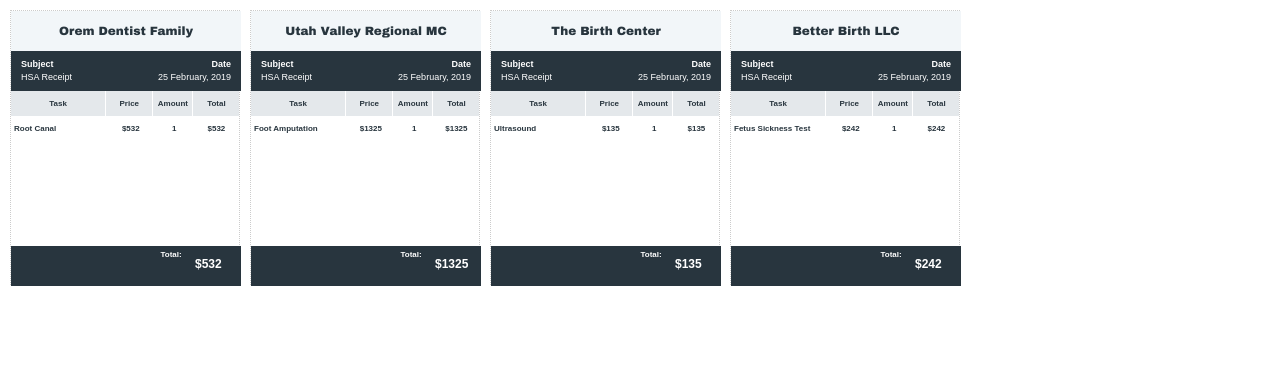
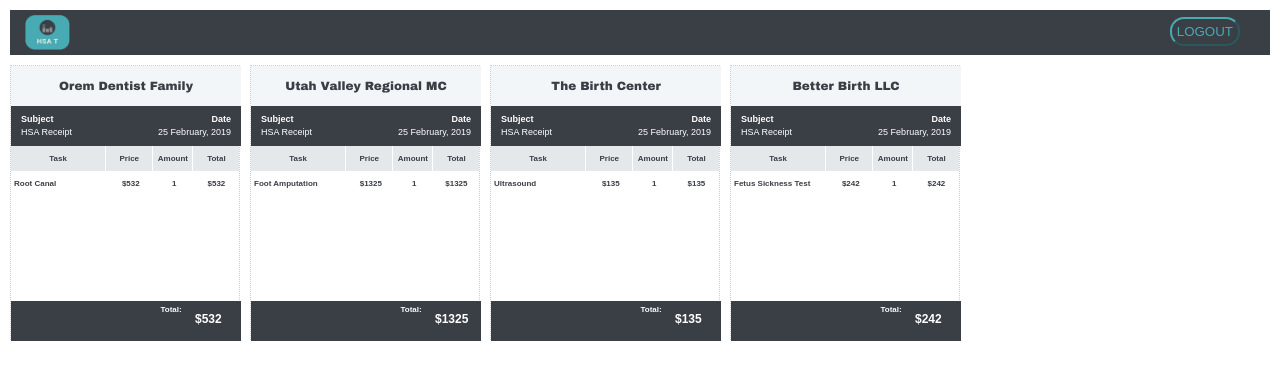
Before and after one commit to marcelo2231/cs356desktop, a React (Create React App) app: page / in a window 1280 px wide. Shown: the top 380 px of the page. Built offline with nearby package versions, Linux system fonts and the light colour scheme.

Commit message:
added some stuff to header

```diff
--- a/src/App.js
+++ b/src/App.js
@@ -50,6 +50,7 @@
     render() {
     return (
         <div className="App">
+            <Header/>
             <div style={this.getRowStyle()}>
                 <Receipt receipts={this.state.receipts} />
             </div>
--- a/src/components/Header.js
+++ b/src/components/Header.js
@@ -1,10 +1,58 @@
 import React, { Component } from 'react';
+import logo from '../images/logo.png';
 
 class Header extends Component {
+    getOuterContainerStyle = () => {
+        return {
+            backgroundColor: '#ffffff',
+            height: 55,
+            paddingLeft: 10,
+            paddingTop: 10,
+            paddingRight: 10
+        }
+    }
+    getHeaderStyle = () => {
+        return {
+            content: '',
+            display: 'table',
+            backgroundColor: '#3A3E45',
+            clear: 'both',
+            width: '100%',
+            height: 45
+        }
+    }
+
+    getImageStyle = () => {
+        return {
+            paddingTop: 5,
+            paddingLeft: 15,
+            height: 40,
+            width: 60,
+            float: 'left'
+        }
+    }
+
+    getLogoutButtonStyle = () => {
+        return {
+            backgroundColor: "Transparent",
+            borderColor: "#48AAB3",
+            color: "#48AAB3",
+            padding: 5,
+            borderRadius: 14,
+            float: 'right',
+            marginTop: 7,
+            marginRight: 30
+        }
+    }
 
     render() {
         return (
-            <div></div>
+            <div style={this.getOuterContainerStyle()}>
+                <div style={this.getHeaderStyle()}>
+                    <img src={logo} alt="Logo" style={this.getImageStyle()} />
+                    <button style= {this.getLogoutButtonStyle()}type="button">LOGOUT</button>
+                </div>
+            </div>
         );
     }
 }
--- a/src/components/ReceiptItem.js
+++ b/src/components/ReceiptItem.js
@@ -27,7 +27,7 @@
 
     getSubjectLeftStyle = () => {
         return {
-            background: '#28353E',
+            background: '#3A3E45',
             height: 40,
             width: '50%',
             textAlign: 'left',
@@ -38,7 +38,7 @@
     }
     getSubjectRightStyle = () => {
         return {
-            background: '#28353E',
+            background: '#3A3E45',
             height: 40,
             width: '50%',
             textAlign: 'right',
@@ -150,7 +150,7 @@
         return (
             <div style={this.getDivStyle()}>
                 <div style={this.getTitleStyle()}>
-                    <p style={{ color: '#28353E', display: 'table-cell', verticalAlign: 'middle', fontFamily: '"Arial Black", Gadget, sans-serif', fontSize: 12}}>{this.props.receipt.title}</p>
+                    <p style={{ color: '#3A3E45', display: 'table-cell', verticalAlign: 'middle', fontFamily: '"Arial Black", Gadget, sans-serif', fontSize: 12}}>{this.props.receipt.title}</p>
                 </div>
                 <div style={this.getRowStyle()}>
                     <div style={this.getSubjectLeftStyle()}>
@@ -164,40 +164,40 @@
                 </div>
                 <div style={this.getRowStyle()}>
                     <div style={this.getTaskStyle()}>
-                        <p style={{ color: '#28353E', fontSize: 8, verticalAlign: 'middle', fontFamily: 'Arial, Helvetica, sans-serif', fontWeight: 'bold' }}>Task</p>
+                        <p style={{ color: '#3A3E45', fontSize: 8, verticalAlign: 'middle', fontFamily: 'Arial, Helvetica, sans-serif', fontWeight: 'bold' }}>Task</p>
                     </div>
                     <div style={this.getPriceStyle()}>
-                        <p style={{ color: '#28353E', fontSize: 8, verticalAlign: 'middle', fontFamily: 'Arial, Helvetica, sans-serif', fontWeight: 'bold' }}>Price</p>
+                        <p style={{ color: '#3A3E45', fontSize: 8, verticalAlign: 'middle', fontFamily: 'Arial, Helvetica, sans-serif', fontWeight: 'bold' }}>Price</p>
                     </div>
                     <div style={this.getAmountStyle()}>
-                        <p style={{ color: '#28353E', fontSize: 8, verticalAlign: 'middle', fontFamily: 'Arial, Helvetica, sans-serif', fontWeight: 'bold' }}>Amount</p>
+                        <p style={{ color: '#3A3E45', fontSize: 8, verticalAlign: 'middle', fontFamily: 'Arial, Helvetica, sans-serif', fontWeight: 'bold' }}>Amount</p>
                     </div>
                     <div style={this.getTotalStyle()}>
-                    <p style={{ color: '#28353E', fontSize: 8, verticalAlign: 'middle', fontFamily: 'Arial, Helvetica, sans-serif', fontWeight: 'bold' }}>Total</p>
+                        <p style={{ color: '#3A3E45', fontSize: 8, verticalAlign: 'middle', fontFamily: 'Arial, Helvetica, sans-serif', fontWeight: 'bold' }}>Total</p>
                     </div>
                 </div>
                 <div style={this.getRowStyle()}>
                     <div style={this.getTaskOneStyle()}>
-                        <p style={{ color: '#28353E', fontSize: 8, verticalAlign: 'middle', fontFamily: 'Arial, Helvetica, sans-serif', fontWeight: 'bold' }}>{this.props.receipt.task}</p>
+                        <p style={{ color: '#3A3E45', fontSize: 8, verticalAlign: 'middle', fontFamily: 'Arial, Helvetica, sans-serif', fontWeight: 'bold' }}>{this.props.receipt.task}</p>
                     </div>
                     <div style={this.getPriceOneStyle()}>
-                        <p style={{ color: '#28353E', fontSize: 8, verticalAlign: 'middle', fontFamily: 'Arial, Helvetica, sans-serif', fontWeight: 'bold' }}>${this.props.receipt.price}</p>
+                        <p style={{ color: '#3A3E45', fontSize: 8, verticalAlign: 'middle', fontFamily: 'Arial, Helvetica, sans-serif', fontWeight: 'bold' }}>${this.props.receipt.price}</p>
                     </div>
                     <div style={this.getAmountOneStyle()}>
-                        <p style={{ color: '#28353E', fontSize: 8, verticalAlign: 'middle', fontFamily: 'Arial, Helvetica, sans-serif', fontWeight: 'bold' }}>{this.props.receipt.amount}</p>
+                        <p style={{ color: '#3A3E45', fontSize: 8, verticalAlign: 'middle', fontFamily: 'Arial, Helvetica, sans-serif', fontWeight: 'bold' }}>{this.props.receipt.amount}</p>
                     </div>
                     <div style={this.getTotalOneStyle()}>
-                        <p style={{ color: '#28353E', fontSize: 8, verticalAlign: 'middle', fontFamily: 'Arial, Helvetica, sans-serif', fontWeight: 'bold' }}>${this.props.receipt.total}</p>
+                        <p style={{ color: '#3A3E45', fontSize: 8, verticalAlign: 'middle', fontFamily: 'Arial, Helvetica, sans-serif', fontWeight: 'bold' }}>${this.props.receipt.total}</p>
                     </div>
                 </div>
                 <div style={{ height: 105 }} />
                 <div style={this.getRowStyle()}>
-                    <div style={{ height: 40, width: '65%', backgroundColor: '#28353E', float: 'left'}}>
+                    <div style={{ height: 40, width: '65%', backgroundColor: '#3A3E45', float: 'left'}}>
                     </div>
-                    <div style={{ height: 40, width: '15%', backgroundColor: '#28353E', float: 'left', paddingTop:3}}>
+                    <div style={{ height: 40, width: '15%', backgroundColor: '#3A3E45', float: 'left', paddingTop:3}}>
                         <p style={{ color: '#ffffff', fontSize: 8, verticalAlign: 'middle', fontFamily: 'Arial, Helvetica, sans-serif', fontWeight: 'bold' }}>Total:</p>
                     </div>
-                    <div style={{ height: 40, width: '20%', backgroundColor: '#28353E', float: 'left', paddingTop: 10}}>
+                    <div style={{ height: 40, width: '20%', backgroundColor: '#3A3E45', float: 'left', paddingTop: 10}}>
                         <p style={{ color: '#ffffff', fontSize: 12, verticalAlign: 'middle', fontFamily: 'Arial, Helvetica, sans-serif', fontWeight: 'bold' }}>${this.props.receipt.total}</p>
                     </div>
                 </div>
```
Also changed, not shown: src/images/logo.png (added).
